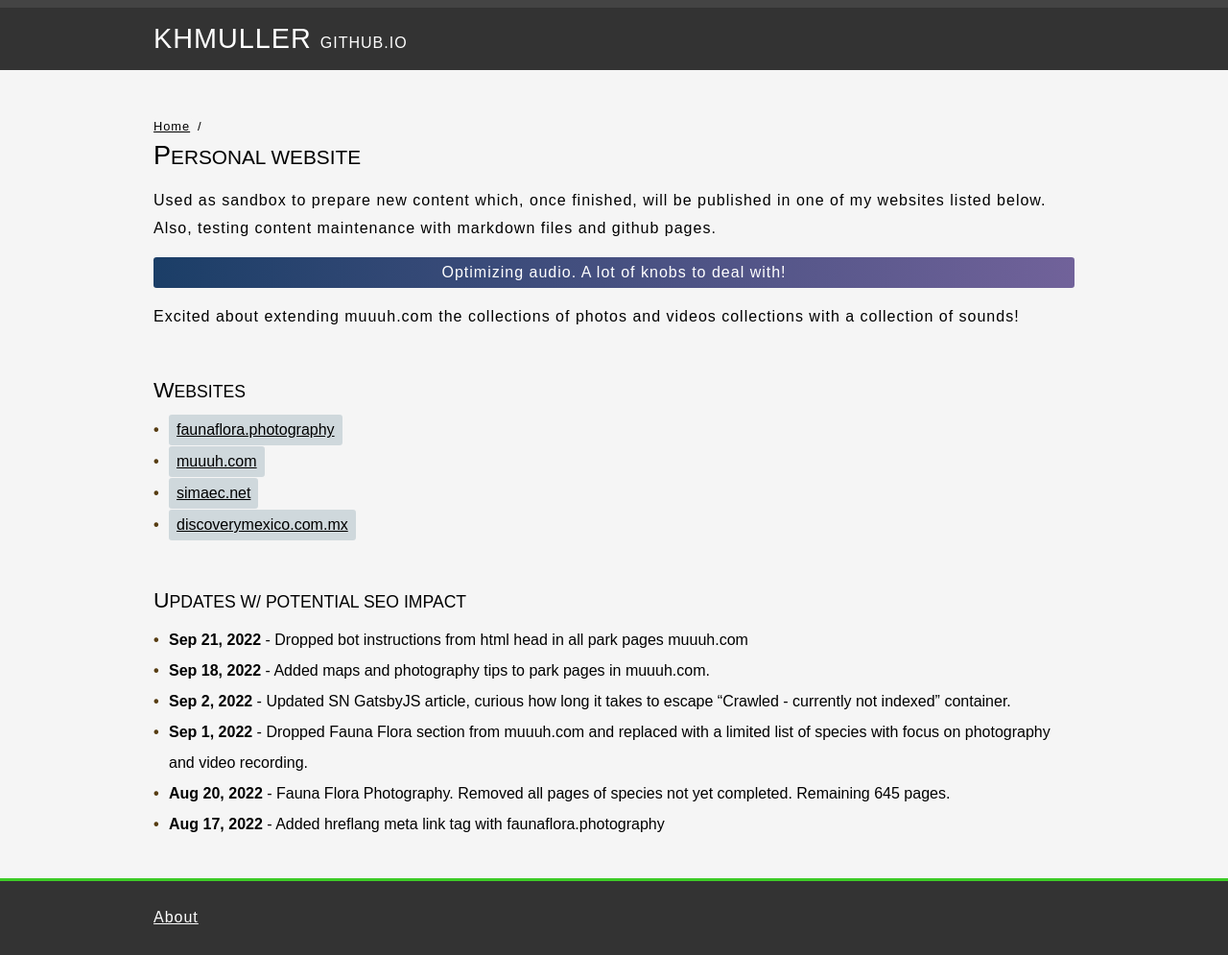
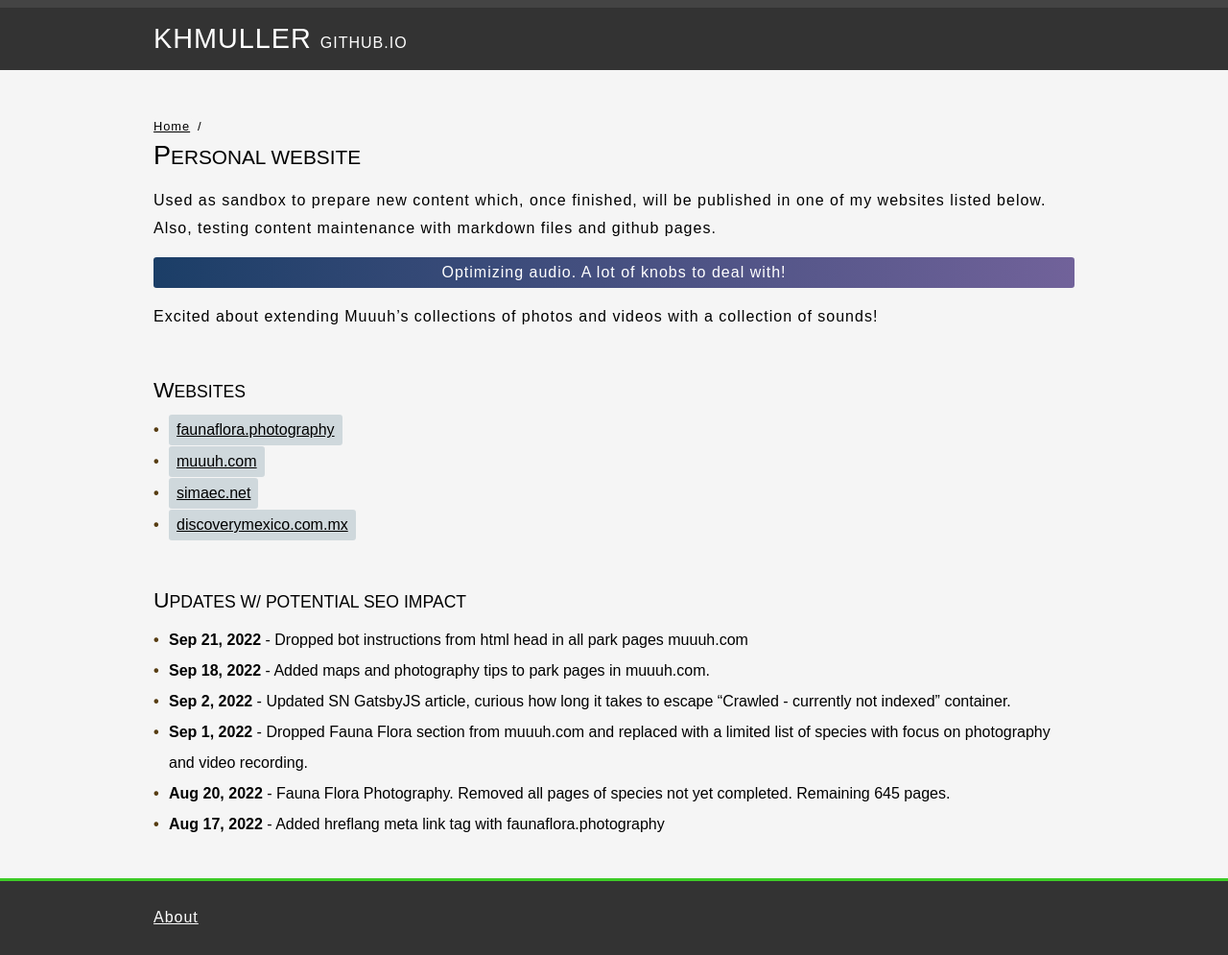
Before and after one commit to KHMuller/khmuller.github.io, a Jekyll site: the page built from index.md, in a window 1280 px wide. Shown: the whole page at 96% size. Built offline with Jekyll 4.4.1, drawn with Linux system fonts in a browser that asks for light colours.

Commit message:
Sunday minor change

```diff
--- a/index.md
+++ b/index.md
@@ -12,7 +12,7 @@ Used as sandbox to prepare new content which, once finished, will be published i
 {: .enhanced}
 Optimizing audio. A lot of knobs to deal with!
 
-Excited about extending muuuh.com the collections of photos and videos collections with a collection of sounds!
+Excited about extending Muuuh's collections of photos and videos with a collection of sounds!
 
 ### Websites
 
```
